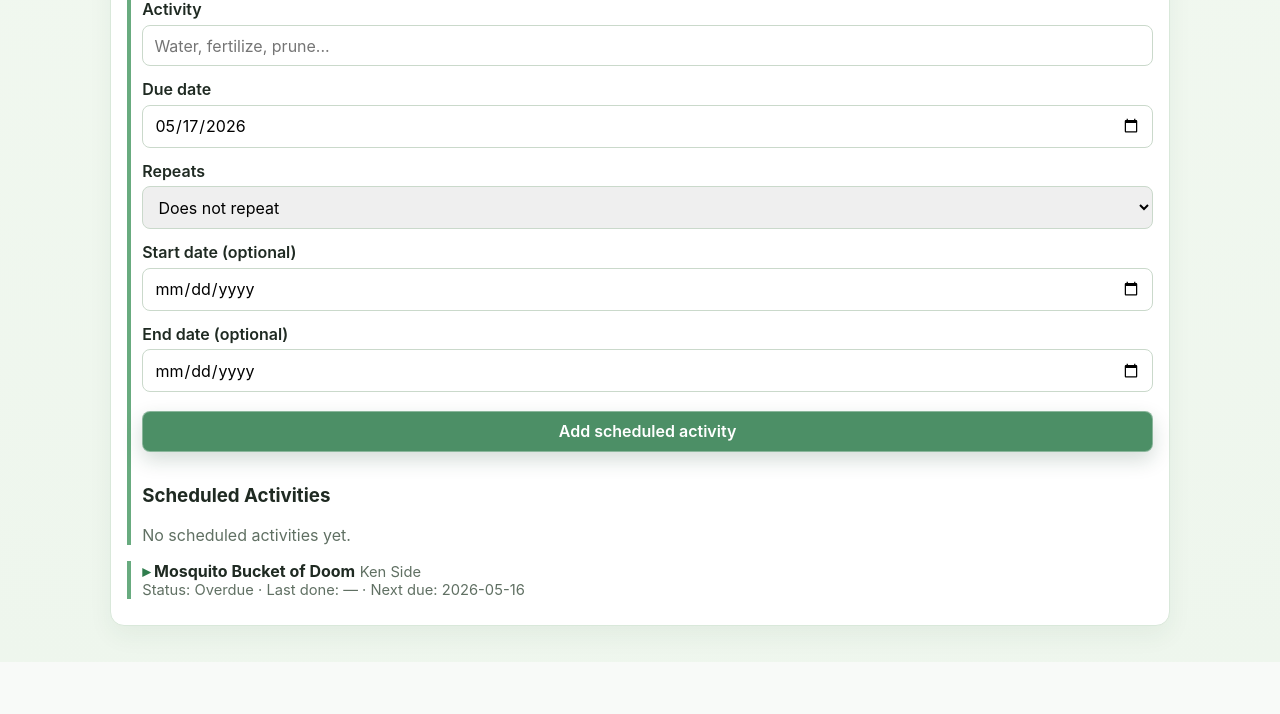
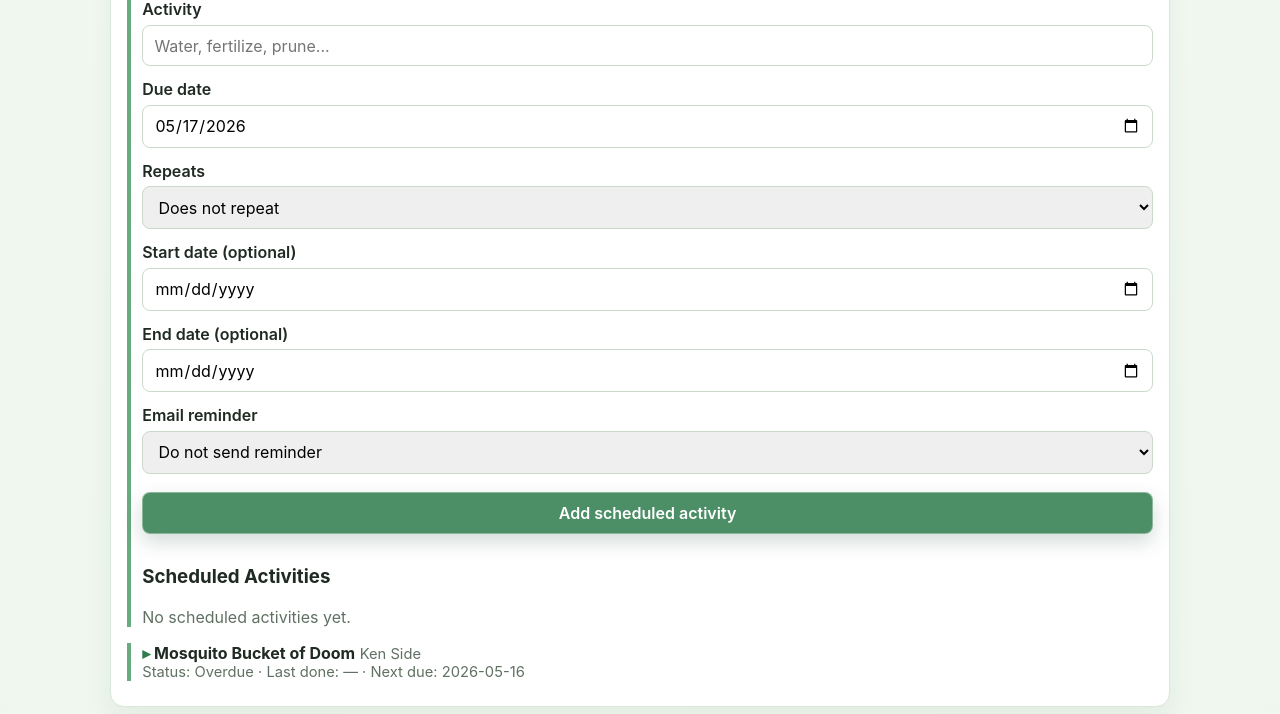
Before and after one commit to jpk300/FertilizerTracker, a Flask app: page /add in a window 1280 px wide, after a click that opens the changed part. Shown: the part 1515-2229 px from the top of the page. Before the commit the page ends 2164 px from the top, so only its background shows below. Run offline with Flask 3, Linux system fonts and the light colour scheme.

Commit message:
Add per-task email reminder timing options

```diff
--- a/app.py
+++ b/app.py
@@ -47,6 +47,7 @@ class Task(db.Model):
     recurrence_days = db.Column(db.Integer, nullable=True)
     start_date = db.Column(db.Date, nullable=True)
     end_date = db.Column(db.Date, nullable=True)
+    reminder_timing = db.Column(db.String(24), nullable=True, default='none')
 
 
 class PlantPhoto(db.Model):
@@ -90,6 +91,8 @@ def _ensure_schema_updates() -> None:
         db.session.execute(text('ALTER TABLE task ADD COLUMN start_date DATE'))
     if 'end_date' not in columns:
         db.session.execute(text('ALTER TABLE task ADD COLUMN end_date DATE'))
+    if 'reminder_timing' not in columns:
+        db.session.execute(text("ALTER TABLE task ADD COLUMN reminder_timing VARCHAR(24) DEFAULT 'none'"))
     if 'archived_on' not in plant_columns:
         db.session.execute(text('ALTER TABLE plant ADD COLUMN archived_on DATE'))
     if 'image_path' not in plant_columns:
@@ -371,6 +374,7 @@ def add_task():
     end_date_raw = request.form.get('end_date', '').strip()
     start_date = datetime.strptime(start_date_raw, '%Y-%m-%d').date() if start_date_raw else None
     end_date = datetime.strptime(end_date_raw, '%Y-%m-%d').date() if end_date_raw else None
+    reminder_timing = request.form.get('reminder_timing', 'none').strip() or 'none'
     task = Task(
         plant_id=int(request.form['plant_id']),
         activity=request.form['activity'].strip(),
@@ -378,6 +382,7 @@ def add_task():
         recurrence_days=recurrence_days,
         start_date=start_date,
         end_date=end_date,
+        reminder_timing=reminder_timing,
     )
     db.session.add(task)
     db.session.commit()
@@ -405,6 +410,7 @@ def complete_task(task_id: int):
             recurrence_days=task.recurrence_days,
             start_date=task.start_date,
             end_date=task.end_date,
+            reminder_timing=task.reminder_timing,
         )
         db.session.add(next_task)
 
@@ -424,6 +430,7 @@ def edit_task(task_id: int):
     end_date_raw = request.form.get('end_date', '').strip()
     task.start_date = datetime.strptime(start_date_raw, '%Y-%m-%d').date() if start_date_raw else None
     task.end_date = datetime.strptime(end_date_raw, '%Y-%m-%d').date() if end_date_raw else None
+    task.reminder_timing = request.form.get('reminder_timing', 'none').strip() or 'none'
     db.session.commit()
     flash('Scheduled activity updated.')
     return redirect(url_for('add_page'))
@@ -480,16 +487,22 @@ def send_due_email() -> None:
 
     due_tasks = Task.query.join(Plant).filter(
         Task.completed_on.is_(None),
-        Task.due_date <= date.today(),
+        Task.reminder_timing.in_(['on_due_date', 'after_due_date']),
         db.or_(Task.start_date.is_(None), Task.due_date >= Task.start_date),
         db.or_(Task.end_date.is_(None), Task.due_date <= Task.end_date),
     ).order_by(Task.due_date.asc()).all()
-    if not due_tasks:
+    today = date.today()
+    matching_tasks = [
+        task for task in due_tasks
+        if (task.reminder_timing == 'on_due_date' and task.due_date == today)
+        or (task.reminder_timing == 'after_due_date' and task.due_date < today)
+    ]
+    if not matching_tasks:
         print('No due tasks.')
         return
 
     lines = ['The following plant maintenance tasks are due:']
-    for task in due_tasks:
+    for task in matching_tasks:
         lines.append(f"- {task.plant.name}: {task.activity} (due {task.due_date.isoformat()})")
 
     msg = EmailMessage()
@@ -500,9 +513,9 @@ def send_due_email() -> None:
 
     _send_email_with_config(config, msg)
 
-    db.session.add(ReminderLog(recipients=config['to_addr'], task_count=len(due_tasks)))
+    db.session.add(ReminderLog(recipients=config['to_addr'], task_count=len(matching_tasks)))
     db.session.commit()
-    print(f"Sent reminder email to {config['to_addr']} with {len(due_tasks)} due task(s).")
+    print(f"Sent reminder email to {config['to_addr']} with {len(matching_tasks)} due task(s).")
 
 
 if __name__ == '__main__':
--- a/templates/add.html
+++ b/templates/add.html
@@ -74,6 +74,12 @@
   </select>
   <label for="start-new-{{ plant.id }}">Start date (optional)</label><input id="start-new-{{ plant.id }}" name="start_date" type="date" />
   <label for="end-new-{{ plant.id }}">End date (optional)</label><input id="end-new-{{ plant.id }}" name="end_date" type="date" />
+  <label for="reminder-new-{{ plant.id }}">Email reminder</label>
+  <select id="reminder-new-{{ plant.id }}" name="reminder_timing">
+    <option value="none">Do not send reminder</option>
+    <option value="on_due_date">Send reminder on due date</option>
+    <option value="after_due_date">Send reminder after due date has passed</option>
+  </select>
   <button type="submit">Add scheduled activity</button>
 </form>
 <h3>Scheduled Activities</h3>
@@ -89,6 +95,12 @@
     </select>
     <label for="start-{{ task.id }}">Start date (optional)</label><input id="start-{{ task.id }}" name="start_date" type="date" value="{{ task.start_date.isoformat() if task.start_date else '' }}" />
     <label for="end-{{ task.id }}">End date (optional)</label><input id="end-{{ task.id }}" name="end_date" type="date" value="{{ task.end_date.isoformat() if task.end_date else '' }}" />
+    <label for="reminder-{{ task.id }}">Email reminder</label>
+    <select id="reminder-{{ task.id }}" name="reminder_timing">
+      <option value="none" {{ 'selected' if (task.reminder_timing or 'none') == 'none' else '' }}>Do not send reminder</option>
+      <option value="on_due_date" {{ 'selected' if task.reminder_timing == 'on_due_date' else '' }}>Send reminder on due date</option>
+      <option value="after_due_date" {{ 'selected' if task.reminder_timing == 'after_due_date' else '' }}>Send reminder after due date has passed</option>
+    </select>
     <div class="button-row button-row-actions">
       <button type="submit" class="btn btn-secondary">Update schedule</button>
   </form>
```
